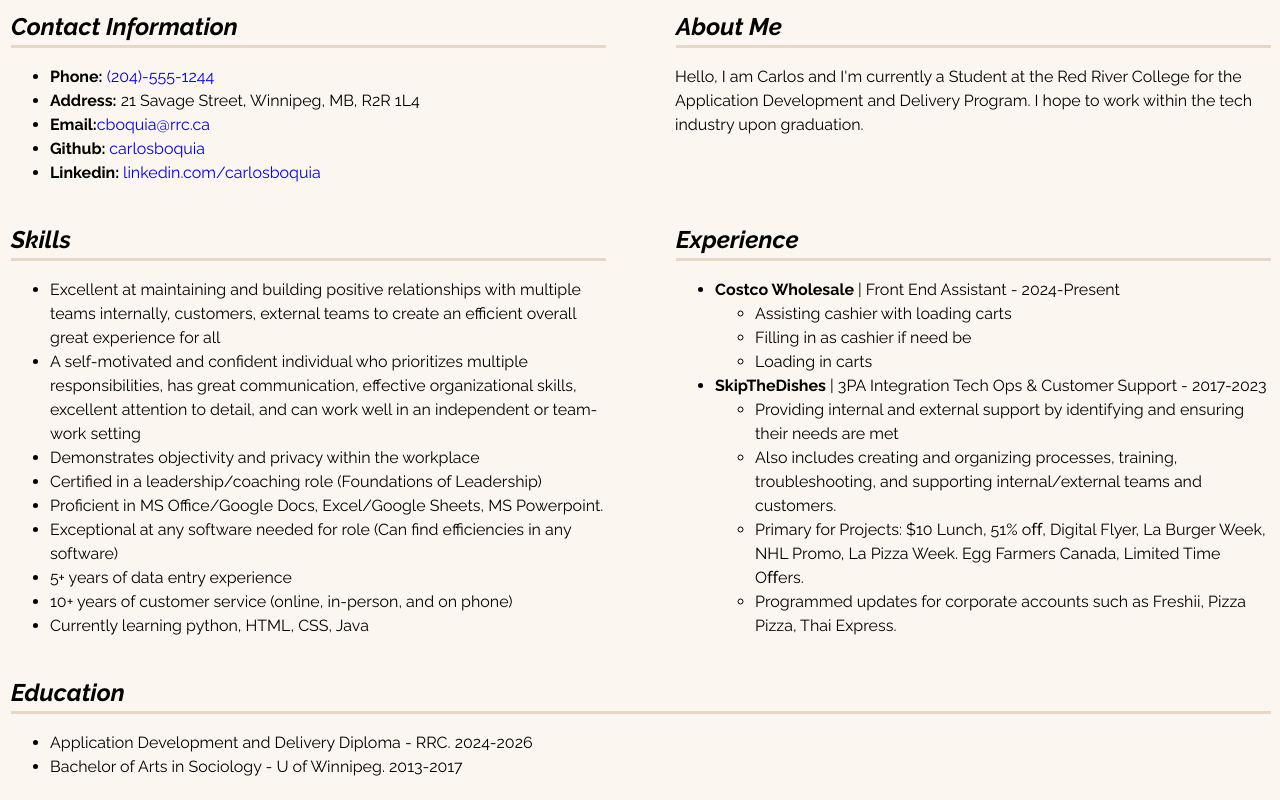
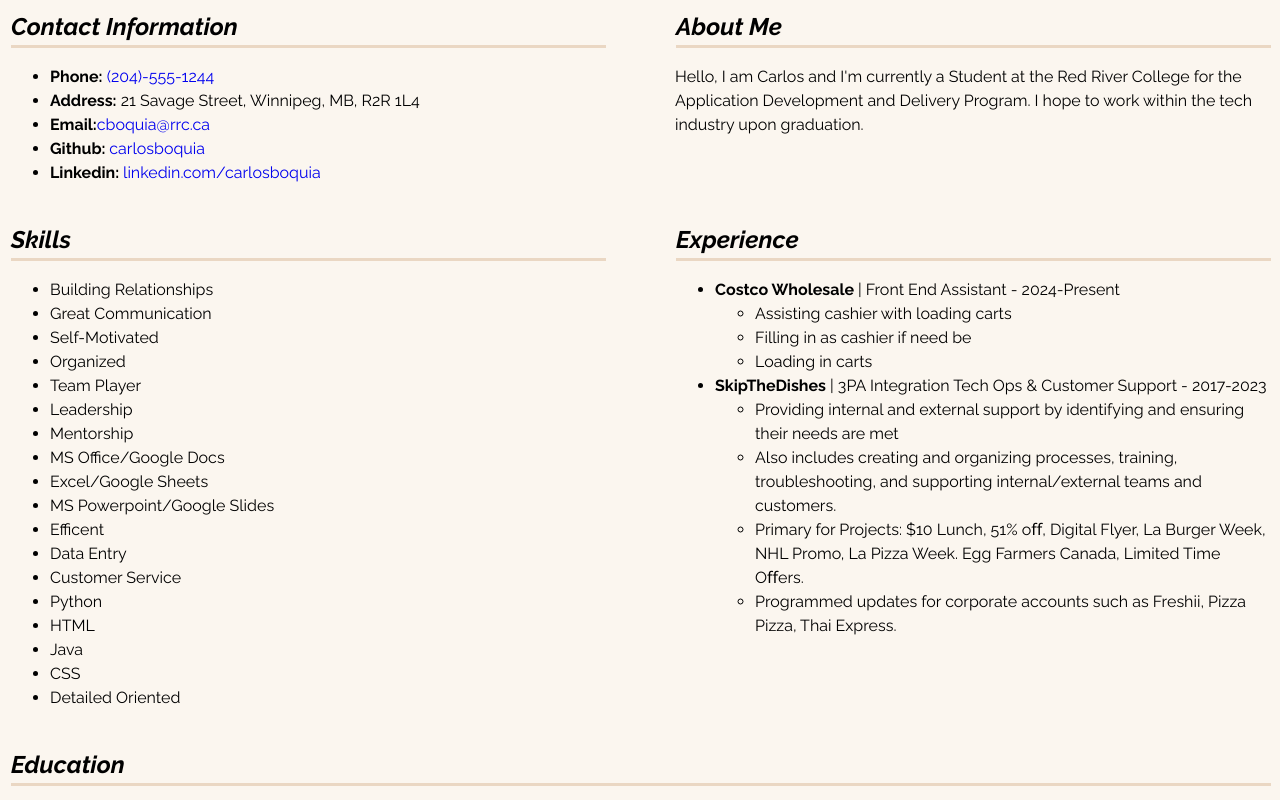
Before and after one commit to carlosboquia/front_end_assignment_02, a plain HTML site: page resume/index.html in a window 1280 px wide. Shown: the part 577-1377 px from the top of the page. Drawn offline with Linux system fonts and the light colour scheme.

```diff
--- a/resume/index.html
+++ b/resume/index.html
@@ -52,24 +52,24 @@
                 <section id="skills">
                     <h2>Skills</h2>
                     <ul>
-                        <li>
-                            Excellent at maintaining and building positive relationships with
-                            multiple teams internally, customers, external teams to create an
-                            efficient overall great experience for all
-                        </li>
-                        <li>
-                            A self-motivated and confident individual who prioritizes multiple
-                            responsibilities, has great communication, effective organizational
-                            skills, excellent attention to detail, and can work well in an
-                            independent or team-work setting
-                        </li>
-                        <li>Demonstrates objectivity and privacy within the workplace</li>
-                        <li>Certified in a leadership/coaching role (Foundations of Leadership)</li>
-                        <li>Proficient in MS Office/Google Docs, Excel/Google Sheets, MS Powerpoint.</li>
-                        <li>Exceptional at any software needed for role (Can find efficiencies in any software)</li>
-                        <li>5+ years of data entry experience</li>
-                        <li>10+ years of customer service (online, in-person, and on phone)</li>
-                        <li>Currently learning python, HTML, CSS, Java</li>
+                        <li>Building Relationships</li>
+                        <li>Great Communication</li>
+                        <li>Self-Motivated</li>
+                        <li>Organized</li>
+                        <li>Team Player</li>
+                        <li>Leadership</li>
+                        <li>Mentorship</li>
+                        <li>MS Office/Google Docs</li>
+                        <li>Excel/Google Sheets</li>
+                        <li>MS Powerpoint/Google Slides</li>
+                        <li>Efficent</li>
+                        <li>Data Entry</li>
+                        <li>Customer Service</li>
+                        <li>Python</li>
+                        <li>HTML</li>
+                        <li>Java</li>
+                        <li>CSS</li>
+                        <li>Detailed Oriented</li>
                     </ul>
                 </section>
 
--- a/resume/style.css
+++ b/resume/style.css
@@ -76,7 +76,7 @@ a {
 
 @media only screen and (max-width: 600px) {
     body {
-        background-color: greenyellow;
+        background-color: lightblue;
     }
     .contact-about, .skill-exp, .top-clip  {
     flex-direction: column;
```
